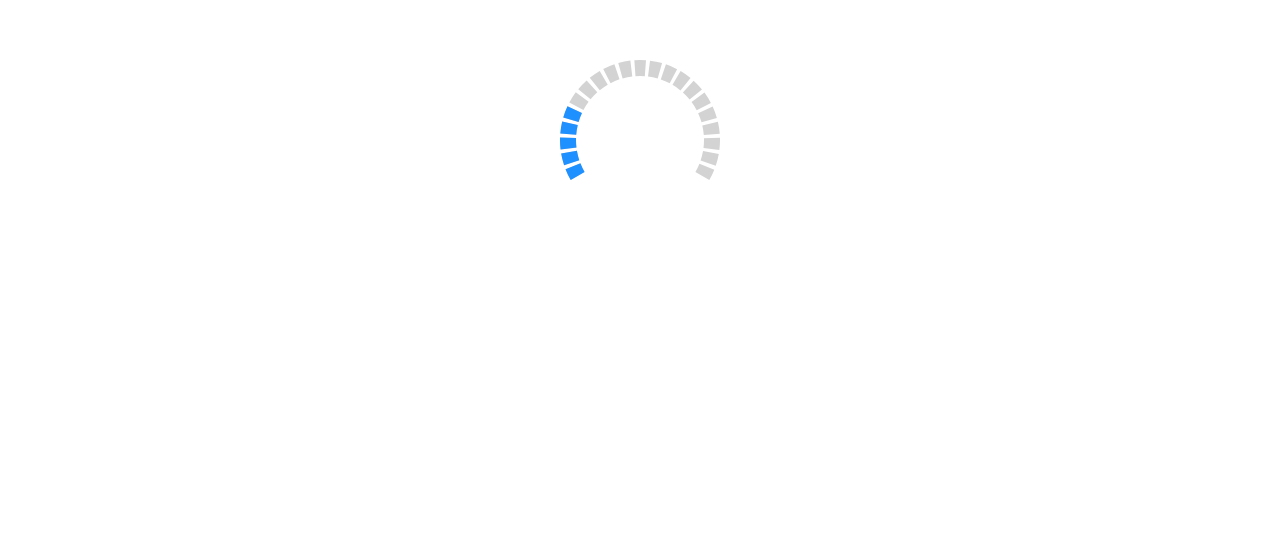
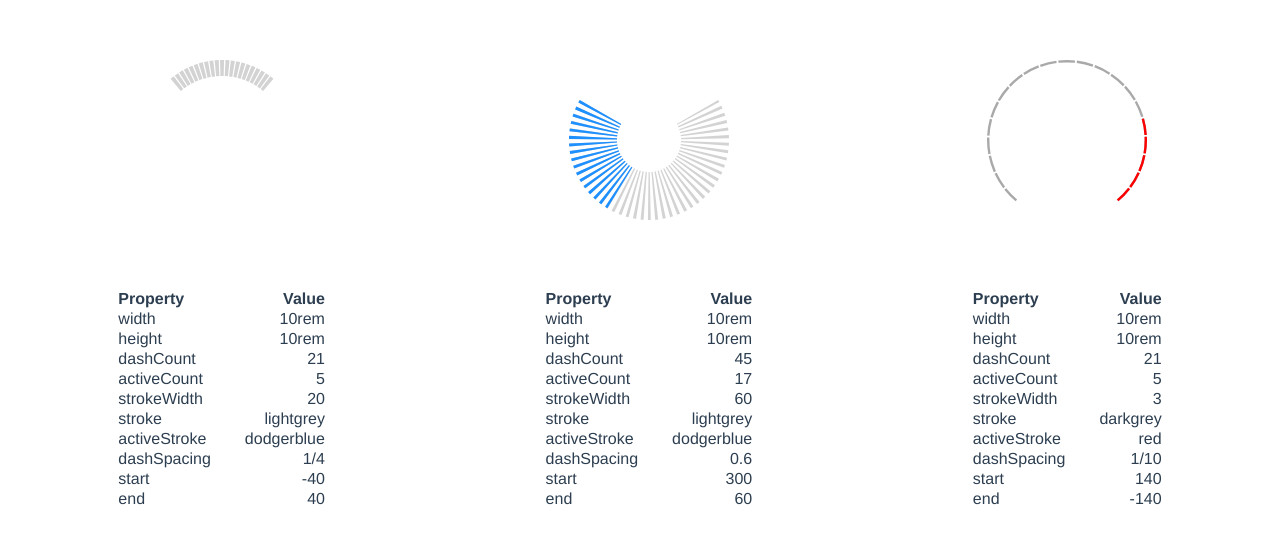
Before and after one commit to snirp/vue-arc-counter, a Vue app: page / in a window 1280 px wide. Shown: the top 544 px of the page. Built offline with nearby package versions, Linux system fonts and the light colour scheme.

Commit message:
Fix bug for edge case (count = zero); Update readme; Add examples to app.vue

```diff
--- a/src/App.vue
+++ b/src/App.vue
@@ -1,6 +1,67 @@
 <template>
   <div id="app">
-    <ArcCounter width="10rem" height="10rem"></ArcCounter>
+    <div>
+      <ArcCounter width="10rem" height="10rem" :start="-40" :end="40" :activeCount="0"></ArcCounter>
+      <table class="prop-table">
+        <thead>
+          <tr><th>Property</th><th>Value</th></tr>
+        </thead>
+        <tbody>
+        <tr><td>width</td><td>10rem</td></tr>
+        <tr><td>height</td><td>10rem</td></tr>
+        <tr><td>dashCount</td><td>21</td></tr>
+        <tr><td>activeCount</td><td>5</td></tr>
+        <tr><td>strokeWidth</td><td>20</td></tr>
+        <tr><td>stroke</td><td>lightgrey</td></tr>
+        <tr><td>activeStroke</td><td>dodgerblue</td></tr>
+        <tr><td>dashSpacing</td><td>1/4</td></tr>
+        <tr><td>start</td><td>-40</td></tr>
+        <tr><td>end</td><td>40</td></tr>
+        </tbody>
+      </table>
+    </div>
+    <div>
+      <ArcCounter width="10rem" height="10rem" :strokeWidth="60" :dashCount="45" :activeCount="17" :dashSpacing="0.6" :start="300" :end="60"></ArcCounter>
+      <table class="prop-table">
+        <thead>
+          <tr><th>Property</th><th>Value</th></tr>
+        </thead>
+        <tbody>
+        <tr><td>width</td><td>10rem</td></tr>
+        <tr><td>height</td><td>10rem</td></tr>
+        <tr><td>dashCount</td><td>45</td></tr>
+        <tr><td>activeCount</td><td>17</td></tr>
+        <tr><td>strokeWidth</td><td>60</td></tr>
+        <tr><td>stroke</td><td>lightgrey</td></tr>
+        <tr><td>activeStroke</td><td>dodgerblue</td></tr>
+        <tr><td>dashSpacing</td><td>0.6</td></tr>
+        <tr><td>start</td><td>300</td></tr>
+        <tr><td>end</td><td>60</td></tr>
+        </tbody>
+      </table>
+    </div>
+    <div>
+      <ArcCounter width="10rem" height="10rem" :start="140" :end="-140" :strokeWidth="3" stroke="darkgrey" activeStroke="red" :dashSpacing="1/10"></ArcCounter>
+      <table class="prop-table">
+        <thead>
+          <tr><th>Property</th><th>Value</th></tr>
+        </thead>
+        <tbody>
+        <tr><td>width</td><td>10rem</td></tr>
+        <tr><td>height</td><td>10rem</td></tr>
+        <tr><td>dashCount</td><td>21</td></tr>
+        <tr><td>activeCount</td><td>5</td></tr>
+        <tr><td>strokeWidth</td><td>3</td></tr>
+        <tr><td>stroke</td><td>darkgrey</td></tr>
+        <tr><td>activeStroke</td><td>red</td></tr>
+        <tr><td>dashSpacing</td><td>1/10</td></tr>
+        <tr><td>start</td><td>140</td></tr>
+        <tr><td>end</td><td>-140</td></tr>
+        </tbody>
+      </table>
+    </div>
+
+
   </div>
 </template>
 
@@ -23,5 +84,22 @@ export default {
   text-align: center;
   color: #2c3e50;
   margin-top: 60px;
+  display: flex;
+  justify-content: space-around;
+}
+
+.prop-table {
+  margin-top: 4rem;
+}
+
+.prop-table td, .prop-table th {
+  padding: 0 1rem;
+}
+
+.prop-table tr td:nth-child(1), .prop-table tr th:nth-child(1){
+  text-align: left;
+}
+.prop-table tr td:nth-child(2), .prop-table tr th:nth-child(2){
+  text-align: right;
 }
 </style>
--- a/src/ArcCounter.vue
+++ b/src/ArcCounter.vue
@@ -20,7 +20,7 @@
 <script>
 export default {
   beforeCreate() {
-    // Arbitrary dimensions of SVG to set up user-space
+    // Arbitrary dimensions of SVG to set up user-space units
     this.UNITS = 32;
   },
   props: {
@@ -65,6 +65,9 @@ export default {
 
     // Determine the 'end' angle of the path for the active dashes in degrees.
     activeEnd(){
+      if (this.activeCount == 0){
+        return this.start
+      }
       return this.start + (this.end-this.start)*(this.activeCount*this.dashPerc() + (this.activeCount-1)*this.spacePerc())
     },
 
@@ -107,7 +110,7 @@ export default {
       };
     },
 
-    // Path definition for circular arc, clockwise when endDegrees > startDegrees
+    // Path definition for circular arc, clockwise when endDegrees
     describeArc(cx, cy, radius, startDegrees, endDegrees){
       const start = this.polarToCartesian(cx, cy, radius, startDegrees);
       const end = this.polarToCartesian(cx, cy, radius, endDegrees);
```
Also changed, not shown: package.json (+14 -2 lines), examples.png (added), 1 other file (tests, documents, lock files or other folders).
